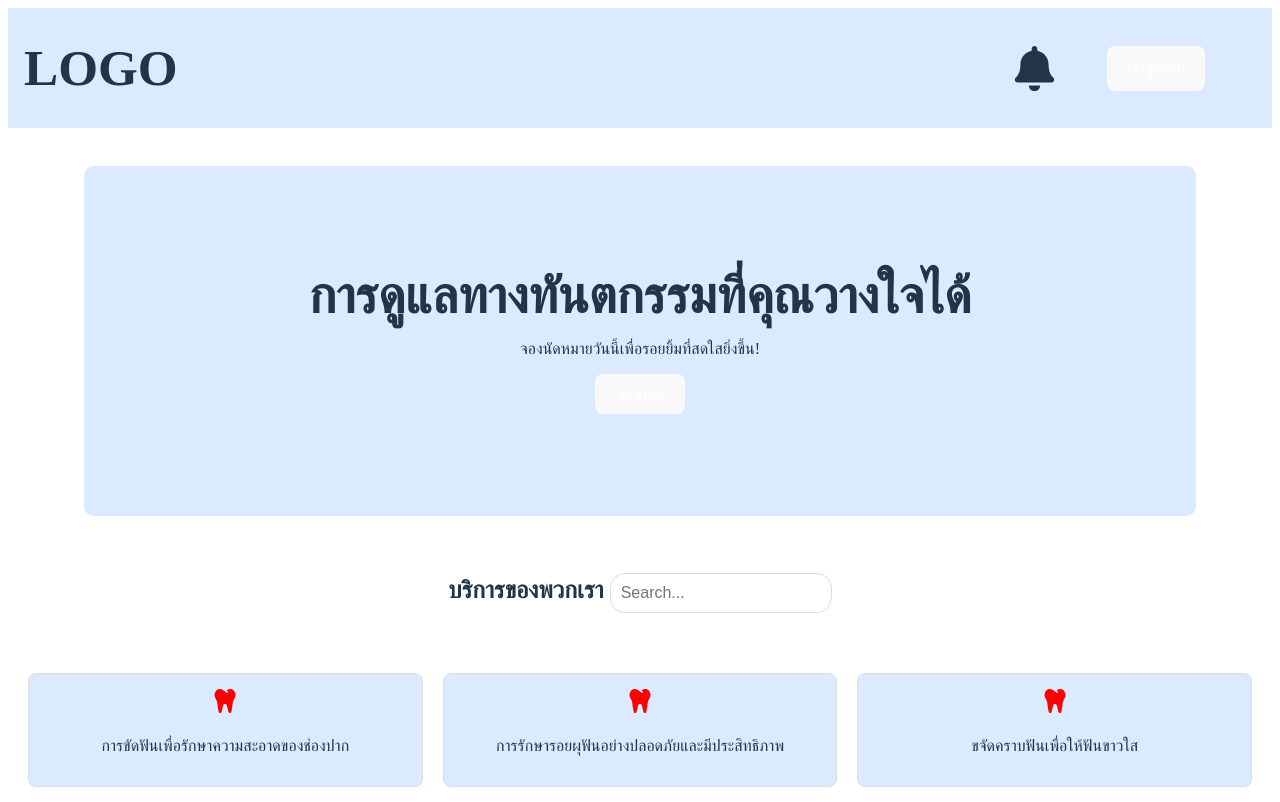
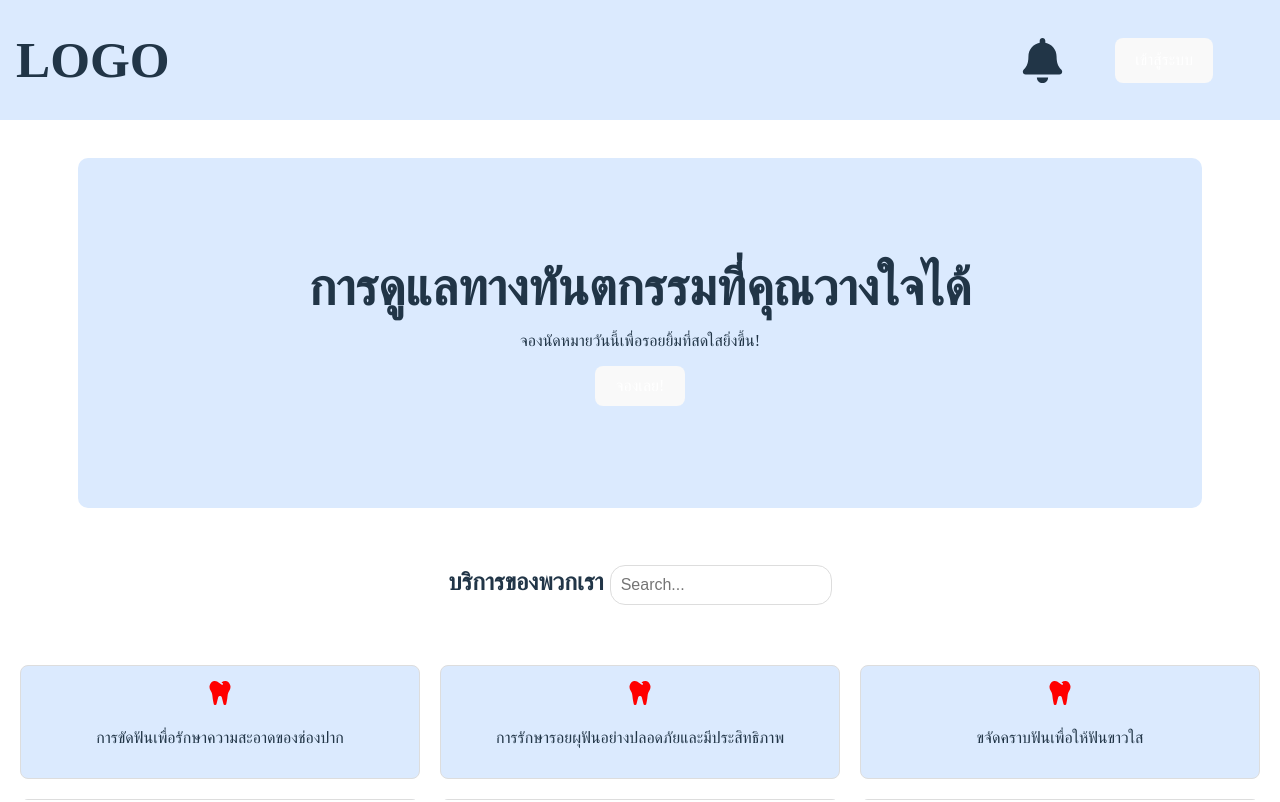
Before and after one commit to Tiger66070167/Dental-clinic-service-booking-website, a React (Vite) app: page / in a window 1280 px wide. Shown: the top 802 px of the page. Built offline with nearby package versions, Linux system fonts and the light colour scheme.

Commit message:
Update index.css
Update index.css in line 1 add html and body to first css

```diff
--- a/src/index.css
+++ b/src/index.css
@@ -1,10 +1,9 @@
-#root {
-  position: relative;
+html, body, #root {
   height: 100%;
   width: 100%;
   margin: 0;
   padding: 0;
-
+  overflow: hidden;
 }
 
 a {
```
